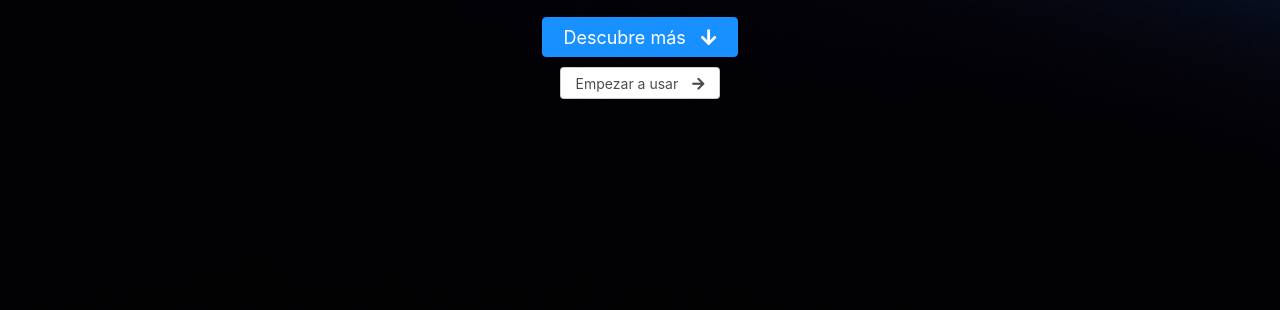
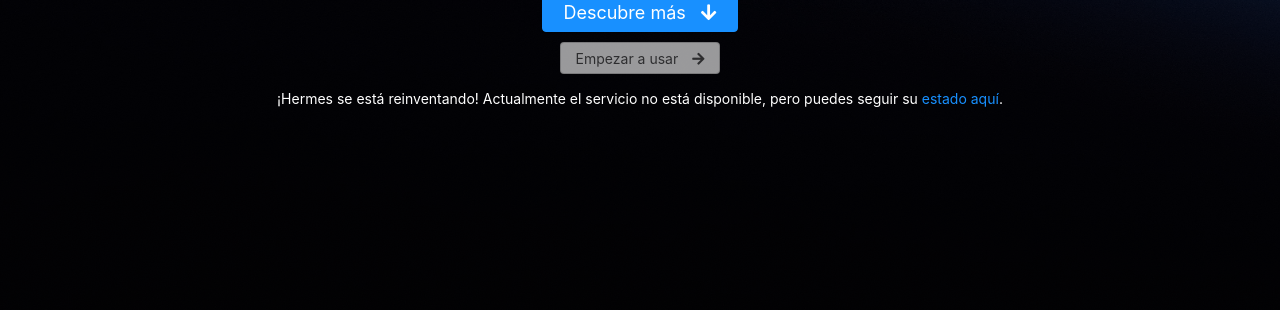
Before and after one commit to travelhermes/landing, a website built with Vite: page src/index.html in a window 1280 px wide. Shown: the part 437-747 px from the top of the page. Built offline with nearby package versions, Linux system fonts and the light colour scheme.

Commit message:
Disabled signup buttons

```diff
--- a/src/index.html
+++ b/src/index.html
@@ -50,7 +50,9 @@
             <div class="mt-20 animate__animated animate__fadeInUp animate__delay-05s">
               <a href="#recomendations" class="btn btn-lg btn-primary mb-5"> Descubre más <i class="fas fa-arrow-down ml-10"></i> </a>
               <br />
-              <a href="https://app.travelhermes.com" class="btn mt-5">Empezar a usar <i class="fas fa-arrow-right ml-10"></i></a>
+              <!--a href="https://app.travelhermes.com/signup" class="btn mt-5">Empezar a usar <i class="fas fa-arrow-right ml-10"></i></a-->
+              <btn class="btn mt-5 disabled" disabled>Empezar a usar <i class="fas fa-arrow-right ml-10"></i></btn>
+              <p>¡Hermes se está reinventando! Actualmente el servicio no está disponible, pero puedes seguir su <a href="https://status.travelhermes.com"> estado aquí</a>.</p>
             </div>
           </div>
         </div>
@@ -222,7 +224,9 @@
               ¡Estamos tan ilusionados de que uses Hermes que hemos cocinado una tarta digital
               <i class="fas fa-birthday-cake text-danger"></i> para ti (con mucho amor, por supuesto)!
             </p>
-            <a href="#" class="btn btn-lg btn-success">Registrarse</a>
+            <!--a href="https://app.travelhermes.com/signup" class="btn btn-lg btn-success" disabled="disabled">Registrarse</a-->
+            <btn class="btn btn-lg btn-success disabled" disabled>Registrarse</btn>
+            <p>¡Hermes se está reinventando! Actualmente el servicio no está disponible, pero puedes seguir su <a href="https://status.travelhermes.com"> estado aquí</a>.</p>
           </div>
         </div>
 
```
